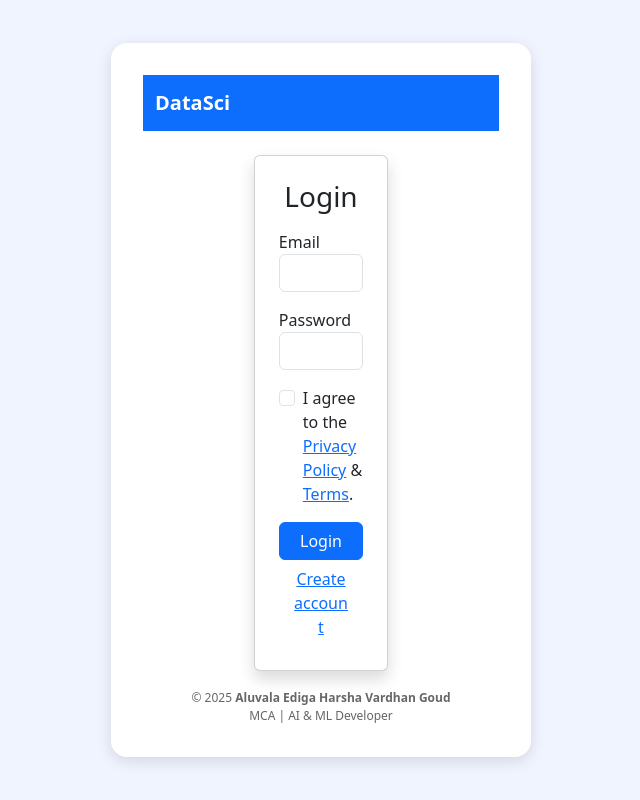
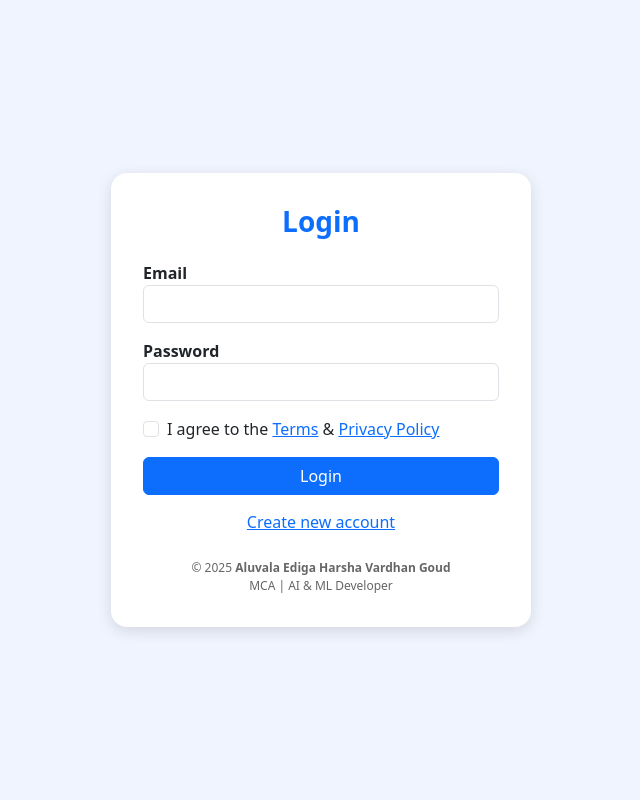
Before and after one commit to Aluval/DataSci, a Flask app: page /login in a window 1280 px wide. Shown: the whole page, without its empty margins (319-959 px from the left). Run offline with Flask 3, Linux system fonts and the light colour scheme.

Commit message:
Refactor login.html for improved structure and messages
Updated the login form layout and added flash message support.

```diff
--- a/templates/login.html
+++ b/templates/login.html
@@ -1,61 +1,43 @@
-{% extends 'auth_base.html' %}
+{% extends "auth_base.html" %}
+
 {% block content %}
+<h3 class="auth-title">Login</h3>
 
-<nav class="navbar navbar-dark" style="background:#0d6efd;">
-  <div class="container-fluid">
-    <a class="navbar-brand fw-bold text-white">DataSci</a>
-  </div>
-</nav>
+<!-- Flash messages FIX -->
+{% with messages = get_flashed_messages(with_categories=true) %}
+  {% if messages %}
+    {% for category, msg in messages %}
+      <div class="alert alert-{{ category }} alert-dismissible fade show mt-2">
+        {{ msg }}
+        <button class="btn-close" data-bs-dismiss="alert"></button>
+      </div>
+    {% endfor %}
+  {% endif %}
+{% endwith %}
 
-<div class="row justify-content-center mt-4">
-  <div class="col-md-5">
+<form method="POST" class="mt-3">
 
-    <div class="card p-4 shadow">
-      <h3 class="mb-3 text-center">Login</h3>
+    <label class="fw-semibold">Email</label>
+    <input class="form-control mb-3" type="email" name="email" required>
 
-      <form method="post" onsubmit="return checkAgreement()">
-        <div class="mb-3">
-          <label>Email</label>
-          <input class="form-control" name="email" type="email" required>
-        </div>
+    <label class="fw-semibold">Password</label>
+    <input class="form-control mb-3" type="password" name="password" required>
 
-        <div class="mb-3">
-          <label>Password</label>
-          <input class="form-control" name="password" type="password" required>
-        </div>
+    <div class="form-check mb-3">
+        <input class="form-check-input" type="checkbox" name="agree" id="agreeLogin">
+        <label class="form-check-label" for="agreeLogin">
+            I agree to the
+            <a href="#" data-bs-toggle="modal" data-bs-target="#termsModal">Terms</a> &
+            <a href="#" data-bs-toggle="modal" data-bs-target="#privacyModal">Privacy Policy</a>
+        </label>
+    </div>
 
-        <div class="form-check mb-3">
-          <input class="form-check-input" type="checkbox" id="agreeCheck">
-          <label class="form-check-label">
-            I agree to the <a href="#" onclick="showPolicy()">Privacy Policy</a> &
-            <a href="#" onclick="showTerms()">Terms</a>.
-          </label>
-        </div>
+    <button class="btn btn-primary w-100">Login</button>
 
-        <button class="btn btn-primary w-100">Login</button>
-        <a class="btn btn-link w-100 text-center" href="{{ url_for('register') }}">Create account</a>
-      </form>
+    <a href="{{ url_for('register') }}" class="btn btn-link w-100 mt-2">
+        Create new account
+    </a>
+</form>
 
-    </div>
-  </div>
-</div>
-
-<script>
-function checkAgreement() {
-  if (!document.getElementById("agreeCheck").checked) {
-    alert("Please agree to the Privacy Policy & Terms to continue.");
-    return false;
-  }
-  return true;
-}
-
-function showPolicy() {
-  alert("Privacy Policy:\n\nWe collect only your Name, Email, and Phone Number.\nYour data is NOT shared.\nYour information is not fully secured (for demo project).\nUse responsibly.");
-}
-
-function showTerms() {
-  alert("Terms & Conditions:\n\nDo not misuse the application.\nDo not upload harmful data.\nThis tool is for educational & ML project purposes only.");
-}
-</script>
-
+<!-- Modals stay same -->
 {% endblock %}
```
